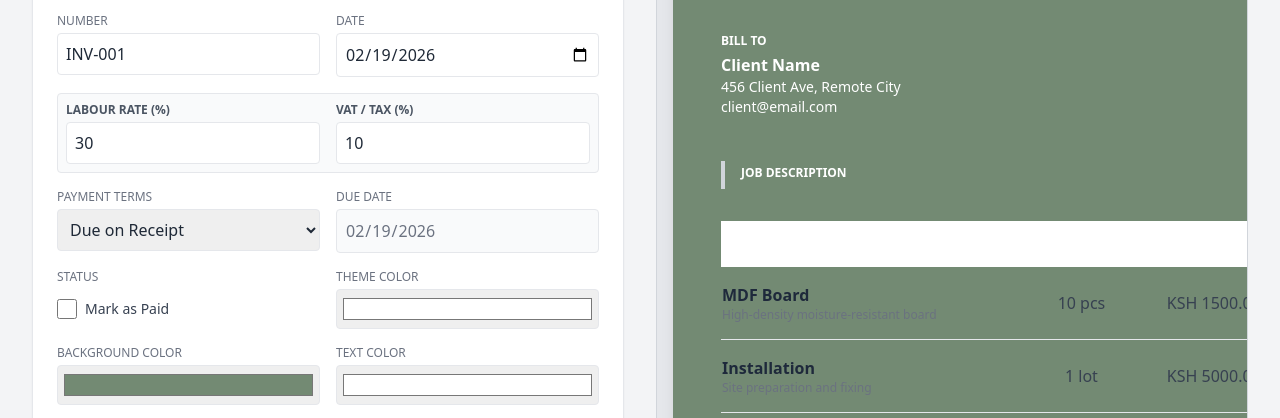
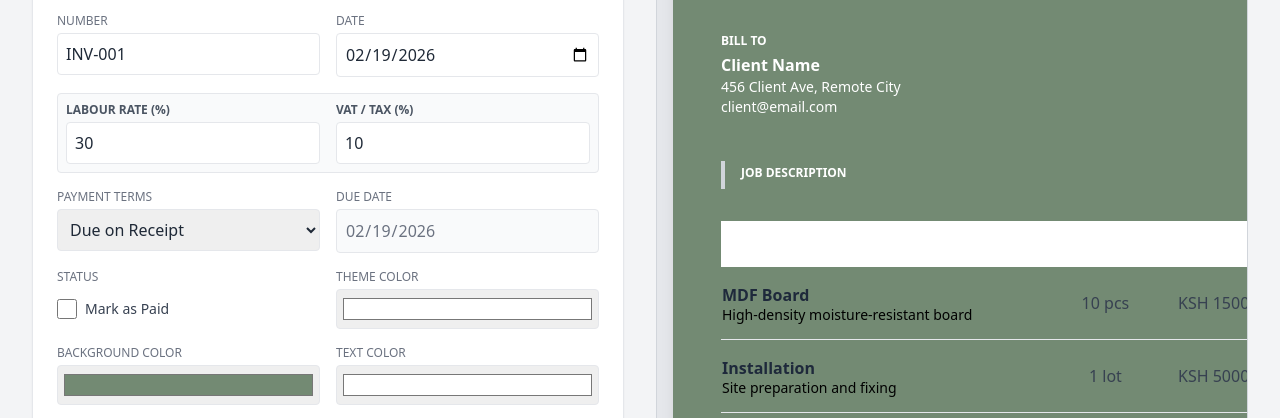
Before and after one commit to brian-kirush/ode-quotation-generator, a website: page index.html in a window 1280 px wide. Shown: the part 352-770 px from the top of the page. Drawn offline with nearby package versions, Linux system fonts and the light colour scheme.

Commit message:
update 110

```diff
--- a/index.html
+++ b/index.html
@@ -44,6 +44,8 @@
             /* Make item details more visible */
             .item-details { font-size: 14px !important; color: black !important; }
         }
+        /* Make item details visible on screen as well */
+        .item-details { font-size: 14px !important; color: #000 !important; }
     </style>
 </head>
 <body class="bg-gray-100 font-sans text-gray-800">
```
